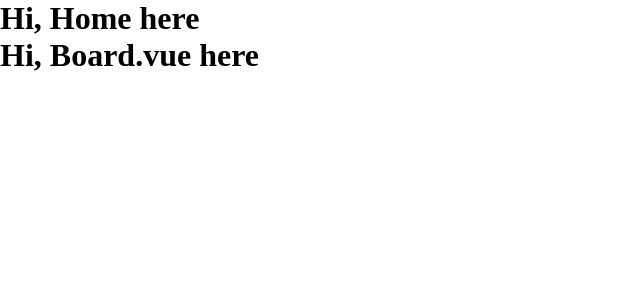
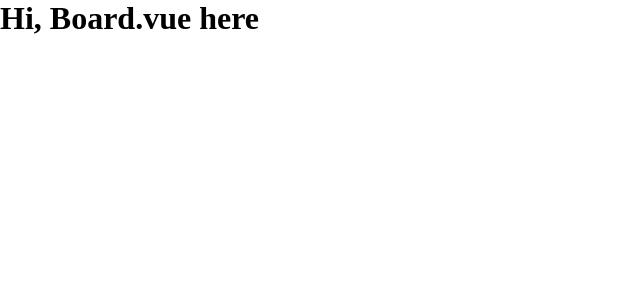
Before and after one commit to eMonk42/pazaak, a Vue app: page / in a window 1280 px wide. Shown: the top 300 px of the page, without its empty margins (0-640 px from the left). Built offline with nearby package versions, Linux system fonts and the light colour scheme.

Commit message:
initialization done, Board.vue created

```diff
--- a/package.json
+++ b/package.json
@@ -10,8 +10,7 @@
   "dependencies": {
     "core-js": "^3.6.5",
     "vue": "^2.6.11",
-    "vue-router": "^3.2.0",
-    "vuetify": "^2.4.0"
+    "vue-router": "^3.2.0"
   },
   "devDependencies": {
     "@typescript-eslint/eslint-plugin": "^4.18.0",
@@ -33,7 +32,6 @@
     "sass-loader": "^10.0.0",
     "typescript": "~4.1.5",
     "vue-cli-plugin-vuetify": "~2.3.1",
-    "vue-template-compiler": "^2.6.11",
-    "vuetify-loader": "^1.7.0"
+    "vue-template-compiler": "^2.6.11"
   }
 }
--- a/src/main.ts
+++ b/src/main.ts
@@ -1,12 +1,10 @@
 import Vue from "vue";
 import App from "./App.vue";
 import router from "./router";
-import vuetify from './plugins/vuetify';
 
 Vue.config.productionTip = false;
 
 new Vue({
   router,
-  vuetify,
   render: h => h(App)
 }).$mount("#app");
--- a/src/plugins/vuetify.ts
+++ /dev/null
@@ -1,7 +0,0 @@
-import Vue from 'vue';
-import Vuetify from 'vuetify/lib/framework';
-
-Vue.use(Vuetify);
-
-export default new Vuetify({
-});
--- a/src/shims-vuetify.d.ts
+++ /dev/null
@@ -1,4 +0,0 @@
-declare module 'vuetify/lib/framework' {
-  import Vuetify from 'vuetify'
-  export default Vuetify
-}
--- a/src/views/Home.vue
+++ b/src/views/Home.vue
@@ -1,6 +1,6 @@
 <template>
   <div>
-    <h1>Hi, Home here</h1>
+    <!-- <h1>Hi, Home here</h1> -->
     <Board />
   </div>
 </template>
@@ -8,8 +8,8 @@
 import Board from "@/components/Board";
 export default {
   components: {
-    Board,
-  },
+    Board
+  }
 };
 </script>
 <style scoped lang="scss"></style>
```
Also changed, not shown: src/shims-tsx.d.ts (deleted, +0 -13 lines), src/shims-vue.d.ts (deleted, +0 -9 lines), 1 other file (tests, documents, lock files or other folders).
